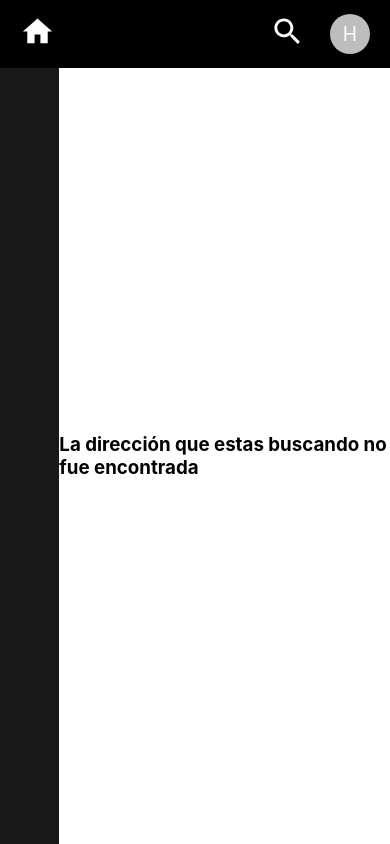
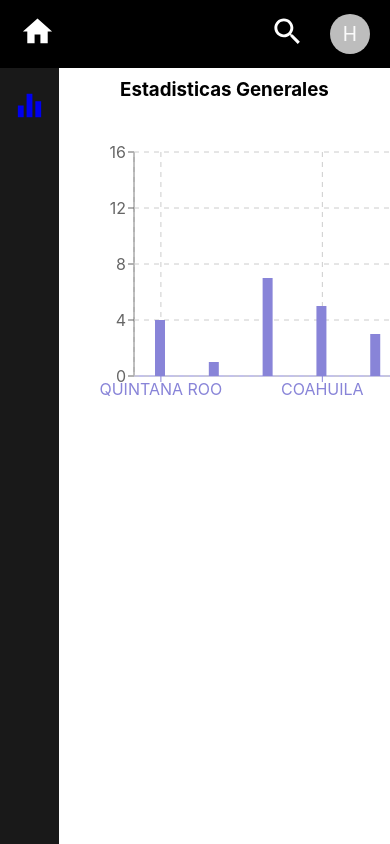
Before and after one commit to hadiazb/dashboard, a React (Create React App) app: page /estadisticasall in a window 390 px wide. Built offline with nearby package versions, Linux system fonts and the light colour scheme.

Commit message:
[ADD] GraphOne Statistic All

```diff
--- a/package.json
+++ b/package.json
@@ -12,6 +12,7 @@
     "react-redux": "^7.2.0",
     "react-router-dom": "^5.2.0",
     "react-scripts": "3.4.1",
+    "recharts": "^1.8.5",
     "redux": "^4.0.5"
   },
   "scripts": {
--- a/src/assets/components/Main.css
+++ b/src/assets/components/Main.css
@@ -1,5 +1,11 @@
 .main {
   width: 70px;
   height: 92vh;
+  padding-top: 20px;
   background-color: rgba(0, 0, 0, 0.9);
+  display: flex;
+  flex-direction: column;
+  align-items: center;
+  justify-content: start;
+  color: white;
 }
--- a/src/components/Detalle.js
+++ b/src/components/Detalle.js
@@ -1,4 +1,4 @@
-import React, { useState } from 'react';
+import React from 'react';
 import { makeStyles } from '@material-ui/core/styles';
 import Table from '@material-ui/core/Table';
 import TableBody from '@material-ui/core/TableBody';
@@ -17,9 +17,9 @@ const useStyles2 = makeStyles({
 
 const data = Data;
 
-
-export default function Detalle() {
-  const key = 0;
+export default function Detalle(props) {
+	console.log(props.id);
+	const key = props.id;
 	const classes = useStyles2();
 	return (
 		<div className='containerTable'>
--- /dev/null
+++ b/src/components/GraphOne.js
@@ -0,0 +1,54 @@
+import React from 'react';
+import {
+	BarChart,
+	Bar,
+	XAxis,
+	YAxis,
+	Tooltip,
+	Legend,
+	CartesianGrid,
+} from 'recharts';
+import Data from '../store/data';
+
+const arrRepetidos = [];
+Data.forEach((item) =>
+	arrRepetidos.push({
+		name: item.EntidadFederativa,
+	})
+);
+
+function crearArray(arr) {
+	let cont = [0];
+	for (let i = 0; i < arr.length; i++) {
+		cont[i] = 0;
+	}
+	let Mp = {};
+	let res = [];
+	for (let i = 0; i < arr.length; i++) {
+		for (let j = 0; j < arr.length; j++) {
+			if (arr[j].name === arr[i].name) {
+				cont[i]++;
+			}
+		}
+		if (!(arr[i].name in Mp)) {
+			Mp[arr[i].name] = true;
+			res.push({ name: arr[i].name, cantidad: cont[i] });
+		}
+	}
+	return res;
+}
+
+const arr = crearArray(arrRepetidos);
+
+export const GraphOne = () => {
+	return (
+		<BarChart width={1200} height={300} data={arr}>
+			<XAxis dataKey='name' stroke='#8884d8' />
+			<YAxis />
+			<Tooltip cursor={{ strokeWidth: 2 }} />
+			<Legend verticalAlign='top' height={36} />
+			<CartesianGrid stroke='#ccc' strokeDasharray='5 5' />
+			<Bar dataKey='cantidad' fill='#8884d8' barSize={10} />
+		</BarChart>
+	);
+};
--- a/src/components/Menu.js
+++ b/src/components/Menu.js
@@ -1,9 +1,15 @@
 import React from 'react';
+import { Link } from 'react-router-dom';
 import '../assets/components/Main.css';
+import EqualizerIcon from '@material-ui/icons/Equalizer';
+import { rgbToHex } from '@material-ui/core';
 
 const Menu = () => {
 	return (
 		<div className='main'>
+			<Link to='/estadisticasall'>
+				<EqualizerIcon fontSize="large" color="inherit"/>
+			</Link>
 		</div>
 	);
 };
--- a/src/containers/PropiedadesKey.js
+++ b/src/containers/PropiedadesKey.js
@@ -1,19 +1,31 @@
-import React, { Fragment } from 'react';
+import React, { Component, Fragment } from 'react';
 import Menu from '../components/Menu';
 import Header from '../components/Header';
 import Detalle from '../components/Detalle';
 import '../assets/components/Propiedades.css';
 
-const Propiedades = () => {
+class Propiedades extends Component {
+	constructor(props) {
+		super(props);
+		this.state = {
+			id_key: this.props.location.pathname.replace(
+				'/propiedades/',
+				''
+			),
+		};
+	}
+
+	render() {
 		return (
 			<Fragment>
 				<Header />
 				<div className='container-tabla'>
 					<Menu />
-				<Detalle />
+					<Detalle id={this.state.id_key} />
 				</div>
 			</Fragment>
 		);
-};
+	}
+}
 
 export default Propiedades;
--- /dev/null
+++ b/src/containers/Statistic.js
@@ -0,0 +1,22 @@
+import React, { Fragment } from 'react';
+import Menu from '../components/Menu';
+import Header from '../components/Header';
+import '../assets/components/Home.css';
+import { GraphOne } from '../components/GraphOne';
+
+const Statistic = () => {
+	return (
+		<Fragment>
+			<Header />
+			<div className='home'>
+				<Menu />
+				<div className='tabla'>
+					<h3>Estadisticas Generales</h3>
+					<GraphOne />
+				</div>
+			</div>
+		</Fragment>
+	);
+};
+
+export default Statistic;
--- a/src/routes/App.js
+++ b/src/routes/App.js
@@ -7,6 +7,7 @@ import {
 import Home from '../containers/Home';
 import NotFound from '../containers/NotFound';
 import Propiedades from '../containers/PropiedadesKey';
+import Statistic from '../containers/Statistic';
 
 function App() {
 	return (
@@ -18,6 +19,7 @@ function App() {
 					component={Propiedades}
 				/>
 				<Route exact path='/' component={Home} />
+				<Route exact path='/estadisticasall' component={Statistic} />
 				<Route component={NotFound} />
 			</Switch>
 		</Router>
```
Also changed, not shown: 1 other file (tests, documents, lock files or other folders). Lines whose indentation alone changed are shown as unchanged.
